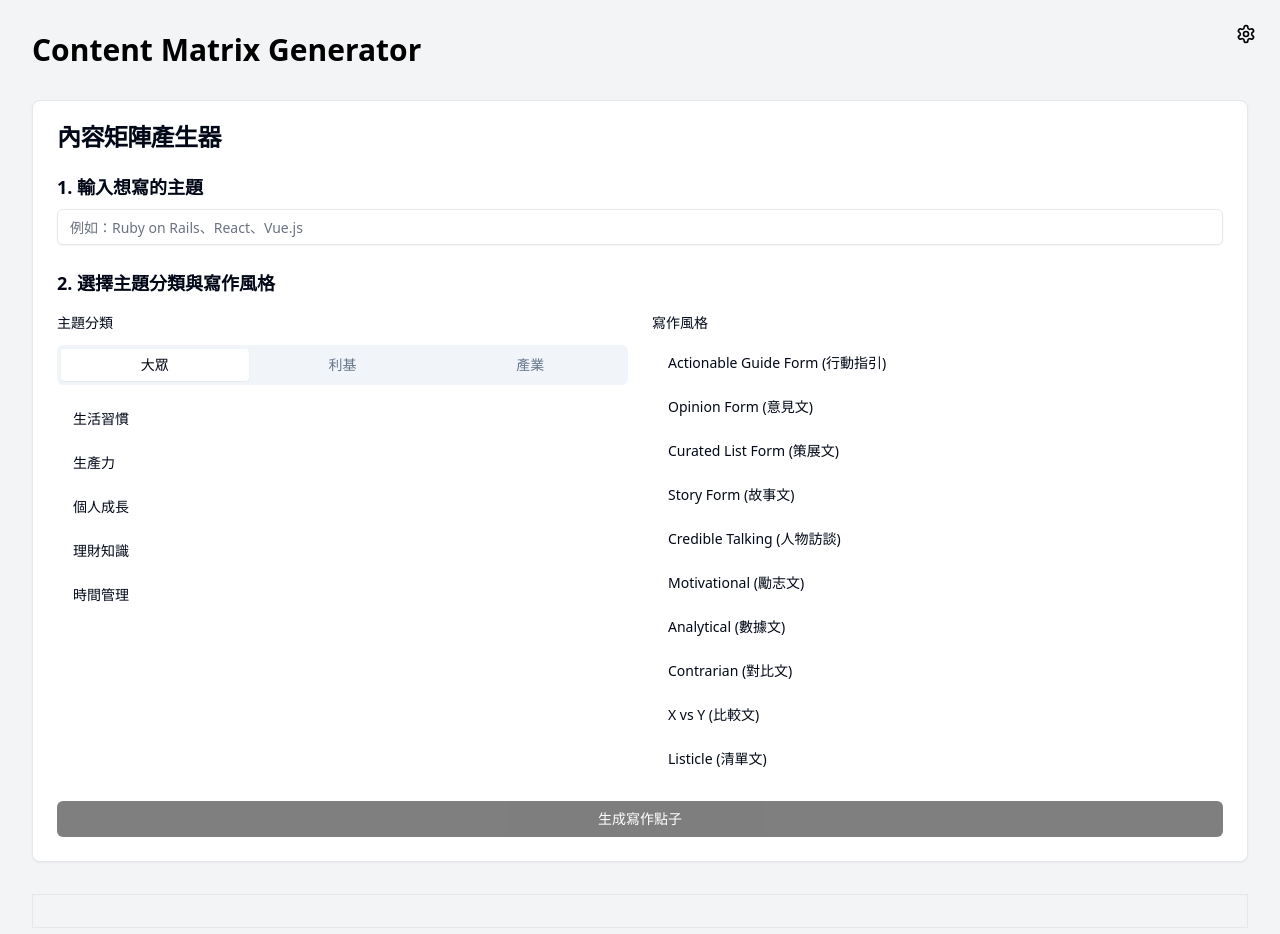
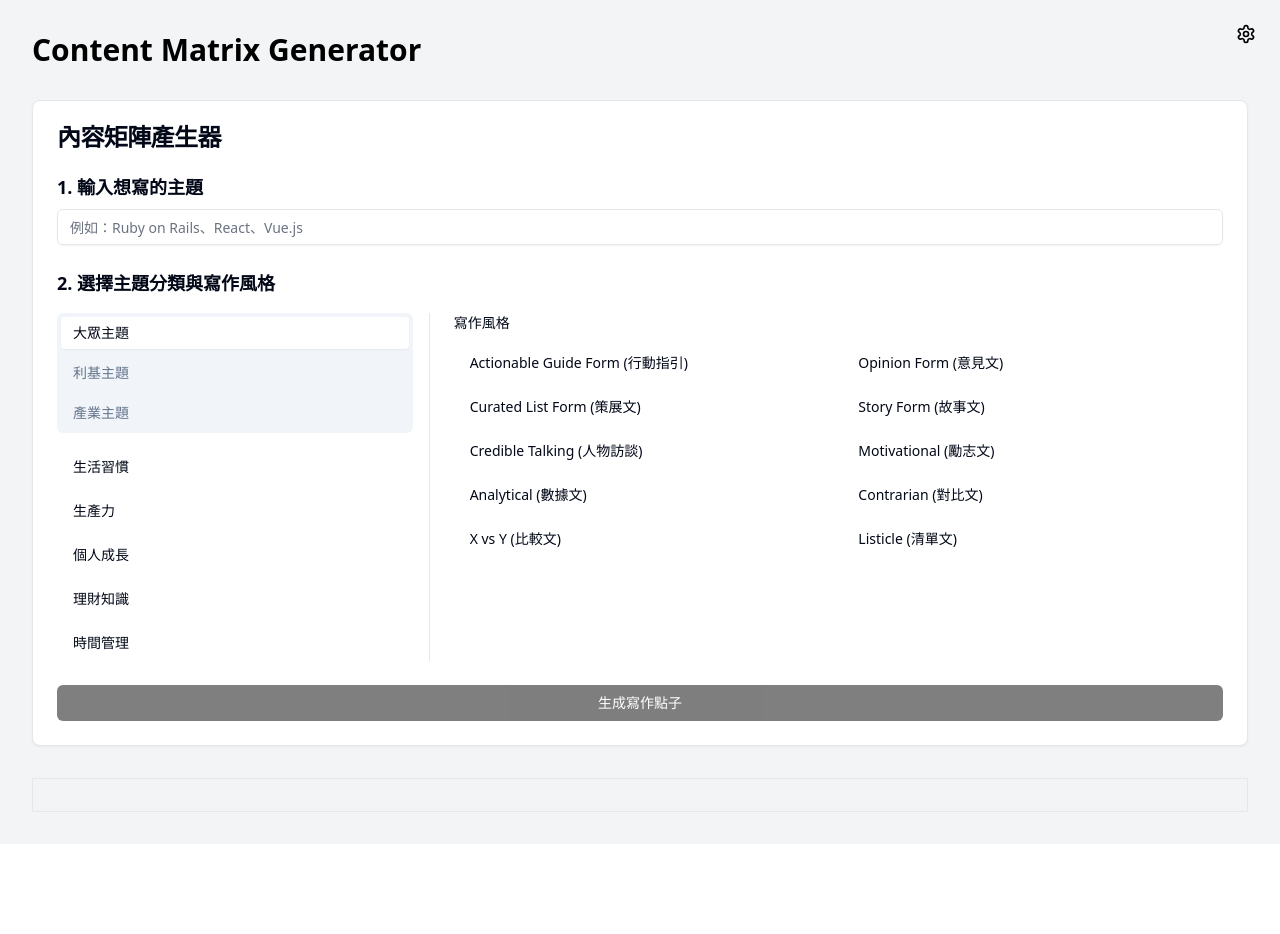
Before and after one commit to xdite/matrix-writer, a React (Vite) app: page / in a window 1280 px wide. Shown: the top 934 px of the page. After the commit the page ends 844 px from the top, so only its background shows below. Built offline with nearby package versions, Linux system fonts and the light colour scheme.

Commit message:
CLAUD-AI [內容矩陣生成器] 更新界面佈局
優化使用者體驗

- 調整主題分類與寫作風格佈局
- 主題分類改為垂直標籤
- 寫作風格欄位擴展至八列
- 增加間距與邊界以提升可讀性

```diff
--- a/src/domains/matrix/components/ContentMatrixGenerator/index.tsx
+++ b/src/domains/matrix/components/ContentMatrixGenerator/index.tsx
@@ -97,20 +97,19 @@ export function ContentMatrixGenerator() {
 
         <div className="mb-6">
           <h3 className="text-lg font-semibold mb-4">2. 選擇主題分類與寫作風格</h3>
-          <div className="grid grid-cols-2 gap-6">
-            {/* 左側：主題分類 */}
-            <div>
-              <h4 className="text-sm font-medium mb-3">主題分類</h4>
-              <Tabs defaultValue="general" className="w-full">
-                <TabsList className="grid w-full grid-cols-3 mb-4">
-                  <TabsTrigger value="general">大眾</TabsTrigger>
-                  <TabsTrigger value="niche">利基</TabsTrigger>
-                  <TabsTrigger value="industry">產業</TabsTrigger>
+          <div className="grid grid-cols-12 gap-6">
+            {/* 左側：主題分類標籤頁 (4/12) */}
+            <div className="col-span-4 border-r pr-4">
+              <Tabs defaultValue="general" orientation="vertical">
+                <TabsList className="flex flex-col h-auto space-y-2">
+                  <TabsTrigger value="general" className="w-full justify-start">大眾主題</TabsTrigger>
+                  <TabsTrigger value="niche" className="w-full justify-start">利基主題</TabsTrigger>
+                  <TabsTrigger value="industry" className="w-full justify-start">產業主題</TabsTrigger>
                 </TabsList>
 
                 {Object.entries(THEMES).map(([key, themeList]) => (
                   <TabsContent key={key} value={key}>
-                    <div className="grid grid-cols-1 gap-2">
+                    <div className="grid grid-cols-1 gap-2 mt-4">
                       {themeList.map((theme) => (
                         <Button
                           key={theme}
@@ -127,10 +126,10 @@ export function ContentMatrixGenerator() {
               </Tabs>
             </div>
 
-            {/* 右側：寫作風格 */}
-            <div>
+            {/* 右側：寫作風格 (8/12) */}
+            <div className="col-span-8">
               <h4 className="text-sm font-medium mb-3">寫作風格</h4>
-              <div className="grid grid-cols-1 gap-2">
+              <div className="grid grid-cols-2 gap-2">
                 {STYLES.map((style) => (
                   <Button
                     key={style}
```
